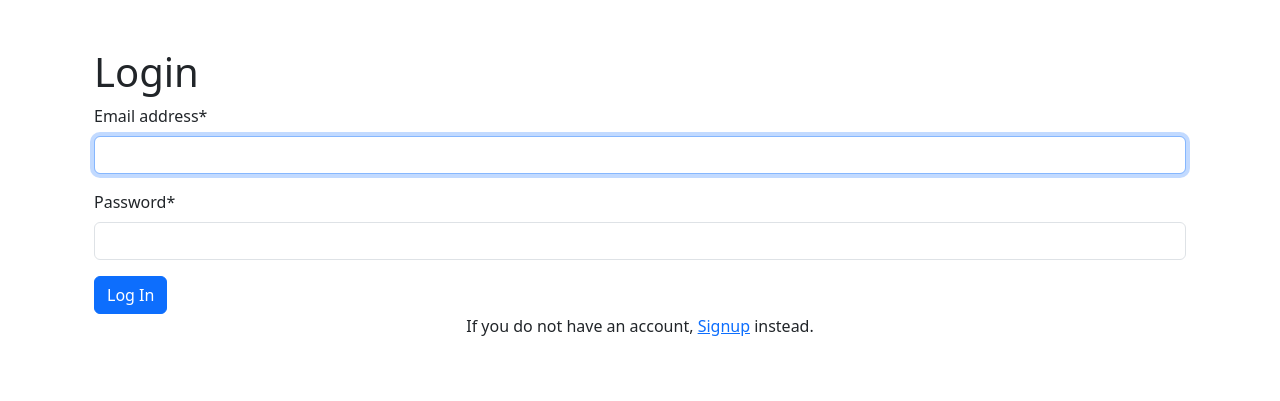
After one commit to swapnil-veer/School-Library, a Django app: page /user/signin/ in a window 1280 px wide. The commit adds this page. Shown: the top 401 px of the page. Run offline with Django 5.2, Linux system fonts and the light colour scheme; some libraries are stand-ins or nearby versions.

Commit message:
created login and register page

```diff
--- a/book_app/templates/navbar.html
+++ b/book_app/templates/navbar.html
@@ -24,8 +24,9 @@
       <ul class="nav nav-pills ">
       <div class="collapse navbar-collapse" id="navbarScroll">
         <ul class="navbar-nav me-auto my-2 my-lg-0 navbar-nav-scroll" style="--bs-scroll-height: 100px;">
+
           <li class="nav-item">
-            <a class="nav-link {% if request.path == '/homepage/' %}active{% endif %}" aria-current="page" href="/homepage/">Home</a>
+            <a class="nav-link {% if request.path == '/' %}active{% endif %}" aria-current="page" href="/">Home</a>
           </li>
 
 
@@ -81,15 +82,12 @@
 
     {% else %}
             <li class="nav-item">
-                <button class="btn btn-outline-light btn-color-white " aria-current="page" href="#">Sign In</button>
+              <a class="btn btn-outline-light btn-color-white" href="/user/signin">Sign In</a>>
             </li>
 
-            <!-- for gap of 10 pxs -->
-            <div style="margin-left: 10px;"></div>
-            <!-- for gap of 10 pxs -->
 
             <li class="nav-item">
-                <button class="btn btn-warning text-black " aria-current="page" href="#">Register</button>
+                <a class="btn btn-warning text-black " aria-current="page" href='/user/register'>Register</a>
               </li>
     {% endif %}
 
--- a/requirement.txt
+++ b/requirement.txt
@@ -1,5 +1,8 @@
 asgiref==3.8.1
+crispy-bootstrap5==2024.2
 Django==5.0.3
+django-crispy-forms==2.1
+django-debug-toolbar==4.3.0
 mysqlclient==2.2.4
 sqlparse==0.4.4
 tzdata==2024.1
--- a/school_library/urls.py
+++ b/school_library/urls.py
@@ -20,6 +20,7 @@ from book_app.views.views import homepage
 
 urlpatterns = [
     path('',homepage),
+    path("__debug__/", include("debug_toolbar.urls")),
     path('admin/', admin.site.urls),
     path('book/',include('book_app.urls')),
     path('user/',include('users.urls')),
--- /dev/null
+++ b/users/templates/login.html
@@ -0,0 +1,21 @@
+{% extends 'navbar.html' %}
+
+{% block content %}
+
+
+{% load crispy_forms_tags %}
+
+
+<div class="container py-5">
+    <h1>Login</h1>
+    <form method="POST">
+        {% csrf_token %}
+        {{ login_form|crispy }}
+
+    <button class="btn btn-primary" type="submit">Log In</button>
+    </form>
+    <p class="text-center">If you do not have an account, <a href="{% url 'user_register' %}">Signup</a> instead.</p>
+</div>
+
+
+{% endblock %}
--- /dev/null
+++ b/users/urls.py
@@ -0,0 +1,7 @@
+from django.urls import path
+from .views import register_view, user_login
+
+urlpatterns = [
+    path('register/', register_view, name='user_register'),
+    path('signin/', user_login, name= "user_signin")
+]
--- a/users/views.py
+++ b/users/views.py
@@ -1,3 +1,51 @@
-from django.shortcuts import render
+
+from django.shortcuts import render, redirect
+from django.contrib.auth.forms import UserCreationForm
+from django.contrib import messages
+from django.contrib.auth import login, authenticate , logout#add this
+from django.contrib.auth.forms import AuthenticationForm #add this
+
 
 # Create your views here.
+
+
+def register_view(request):
+    if request.method == 'POST':
+        form = UserCreationForm(request.POST)
+        if form.is_valid():
+            form.save()
+            # Automatically log in the user after registration
+            messages.success(request,f"user : {user.username} saved successfully...!")
+            username = form.cleaned_data.get('username')
+            password = form.cleaned_data.get('password1')
+            user = authenticate(username=username, password=password)
+            login(request, user)
+            return redirect('home')  # Redirect to home page after successful registration
+        messages.error(request, "Unsuccessful Signup, Data is Invalid....!")
+    else:
+        form = UserCreationForm()
+    return render(request, 'register.html', {'signup_form': form})
+
+def user_login(request):
+    if request.method == "POST":
+        form = AuthenticationForm(request, data = request.POST)
+        if form.is_valid():
+            user_name = form.cleaned_data.get('username')
+            password = form.cleaned_data.get('password')
+            user = authenticate(username= user_name, password= password)
+            if user:
+                login(request,user)
+                messages.success(request, "Logged in successfully...!")
+                return redirect("home_page")
+        else:
+            messages.error(request,"Invalid credentials.!")
+        # return redirect("home_page")
+    else:
+        return render(request,"login.html",{'login_form':AuthenticationForm()})
+# def user_login(request):
+#     return render(request,'register.html')
+
+
+def user_logout(request):
+    logout(request)
+    return redirect("user_login")
```
Also changed, not shown: school_library/settings.py (+9 -0 lines), users/admin.py (+29 -1 lines), users/forms.py (added, +17 -0 lines), users/templates/register.html (added, +22 -0 lines).
